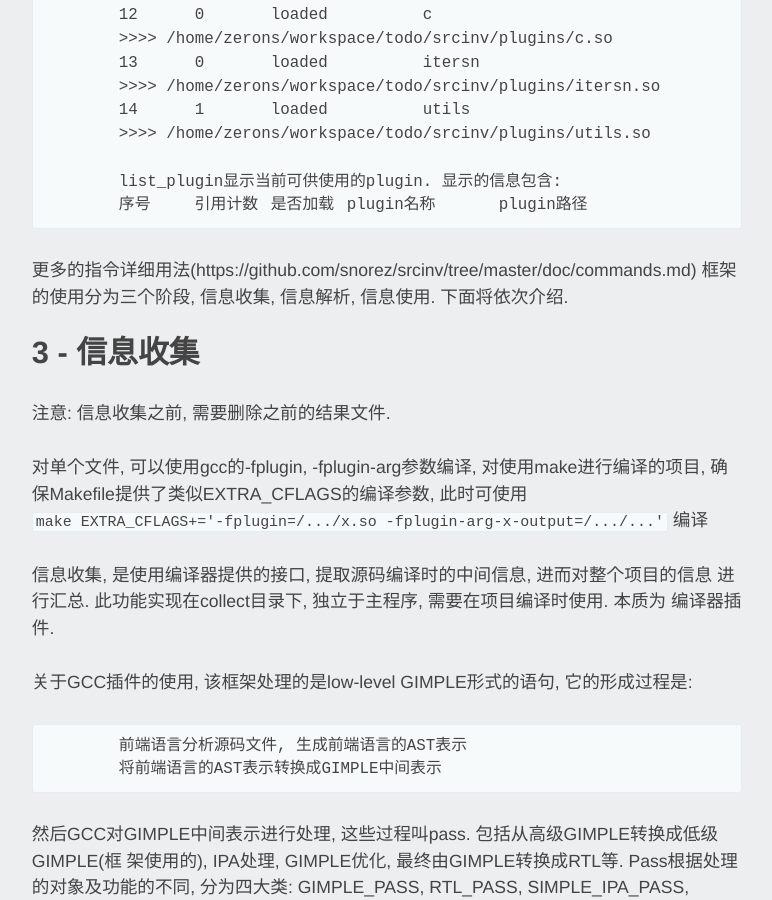
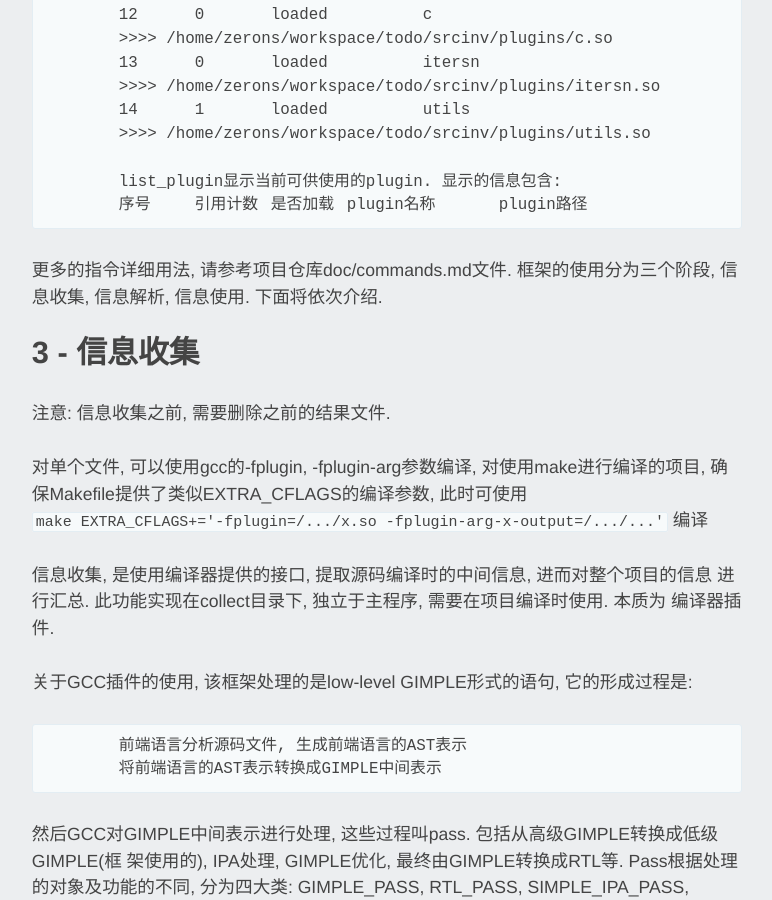
Before and after one commit to hardenedlinux/hardenedlinux.github.io, a Jekyll site: the page built from _posts/2018-12-06-SRCINV-intro-doc.md, in a window 1280 px wide and 900 px high, scrolled down 4740 px. Shown: the whole window, without its empty margins (253-1025 px from the left). Built offline with Jekyll 4.4.1, drawn with Linux system fonts in a browser that asks for light colours.

Commit message:
modify links, add comments

````diff
--- a/_posts/2018-12-06-SRCINV-intro-doc.md
+++ b/_posts/2018-12-06-SRCINV-intro-doc.md
@@ -186,7 +186,7 @@
 	list_plugin显示当前可供使用的plugin. 显示的信息包含:
 	序号	引用计数	是否加载	plugin名称	plugin路径
 ```
-更多的指令详细用法(https://github.com/snorez/srcinv/tree/master/doc/commands.md)
+更多的指令详细用法, 请参考项目仓库doc/commands.md文件.
 框架的使用分为三个阶段, 信息收集, 信息解析, 信息使用. 下面将依次介绍.
 
 
@@ -492,7 +492,7 @@
 
 
 ### 7 - 引用
-  [0] [项目地址](https://github.com/snorez/srcinv/)
+  [0] [项目地址, 仓库会在后续创建](https://github.com/snorez/srcinv/)
 
   [1] [GNU Compiler Collection Internals](https://gcc.gnu.org/onlinedocs/gcc-6.4.0/gccint.pdf)
 
````
